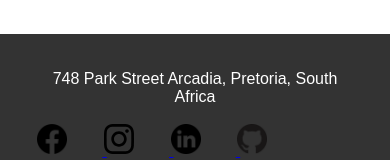
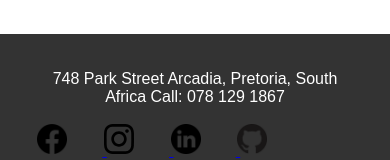
Before and after one commit to Chad96/Portfolio, a plain HTML site: page index.html in a window 390 px wide. Shown: the part 989-1149 px from the top of the page. Drawn offline with Linux system fonts and the light colour scheme; grey boxes are pictures that could not be loaded.

Commit message:
added phone numbers on the footer

```diff
--- a/index.html
+++ b/index.html
@@ -84,8 +84,11 @@
       <div class="container">
         <div class="address">
           <!-- Your address goes here -->
-          <p>748 Park Street Arcadia, Pretoria, South Africa</p>
+          <p>
+            748 Park Street Arcadia, Pretoria, South Africa Call: 078 129 1867
+          </p>
         </div>
+
         <div class="icons">
           <a href="https://www.facebook.com/chad.rsa.1/" target="_blank">
             <img src="img/icons/fb1.png" alt="Facebook" class="icon" />
```
